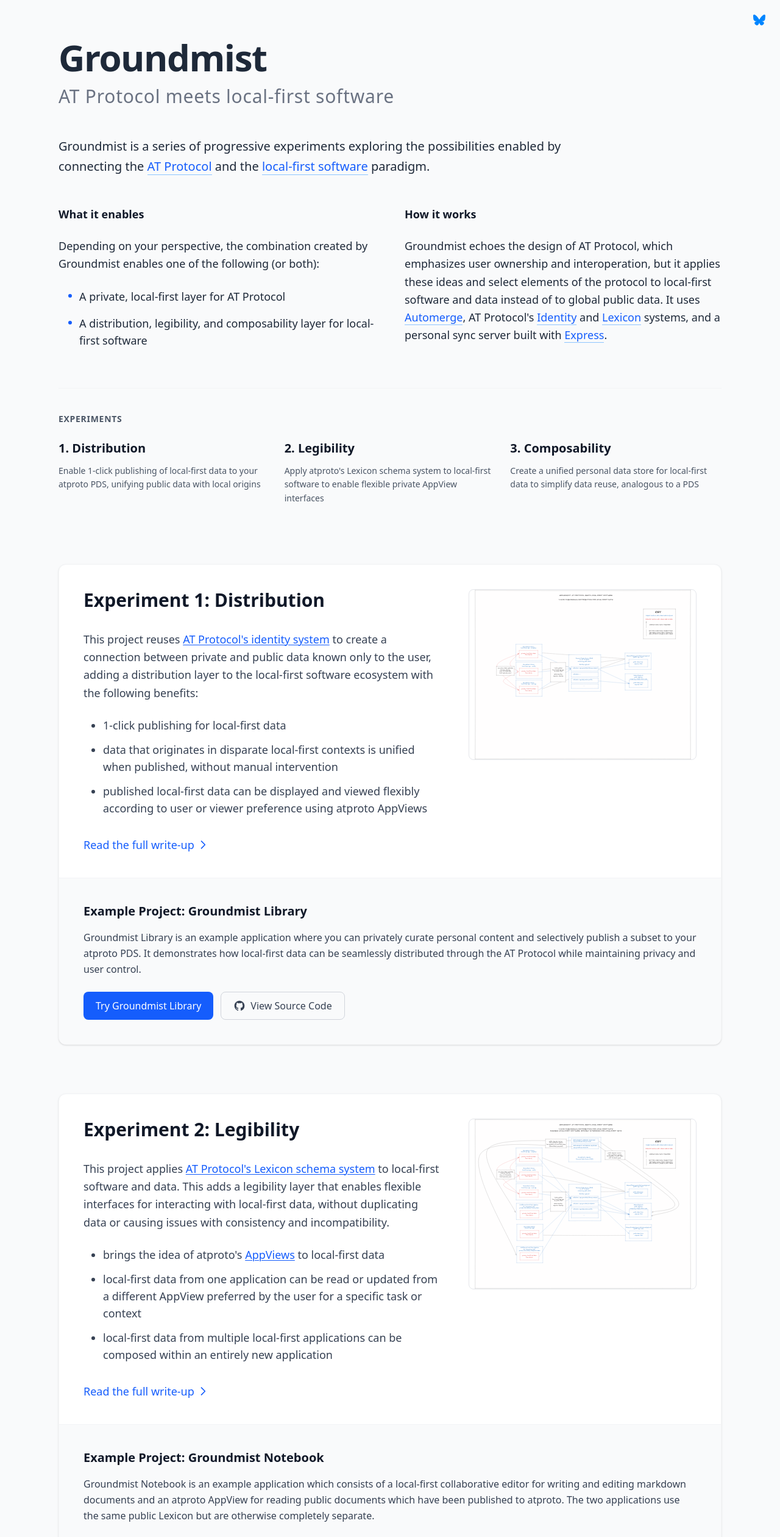
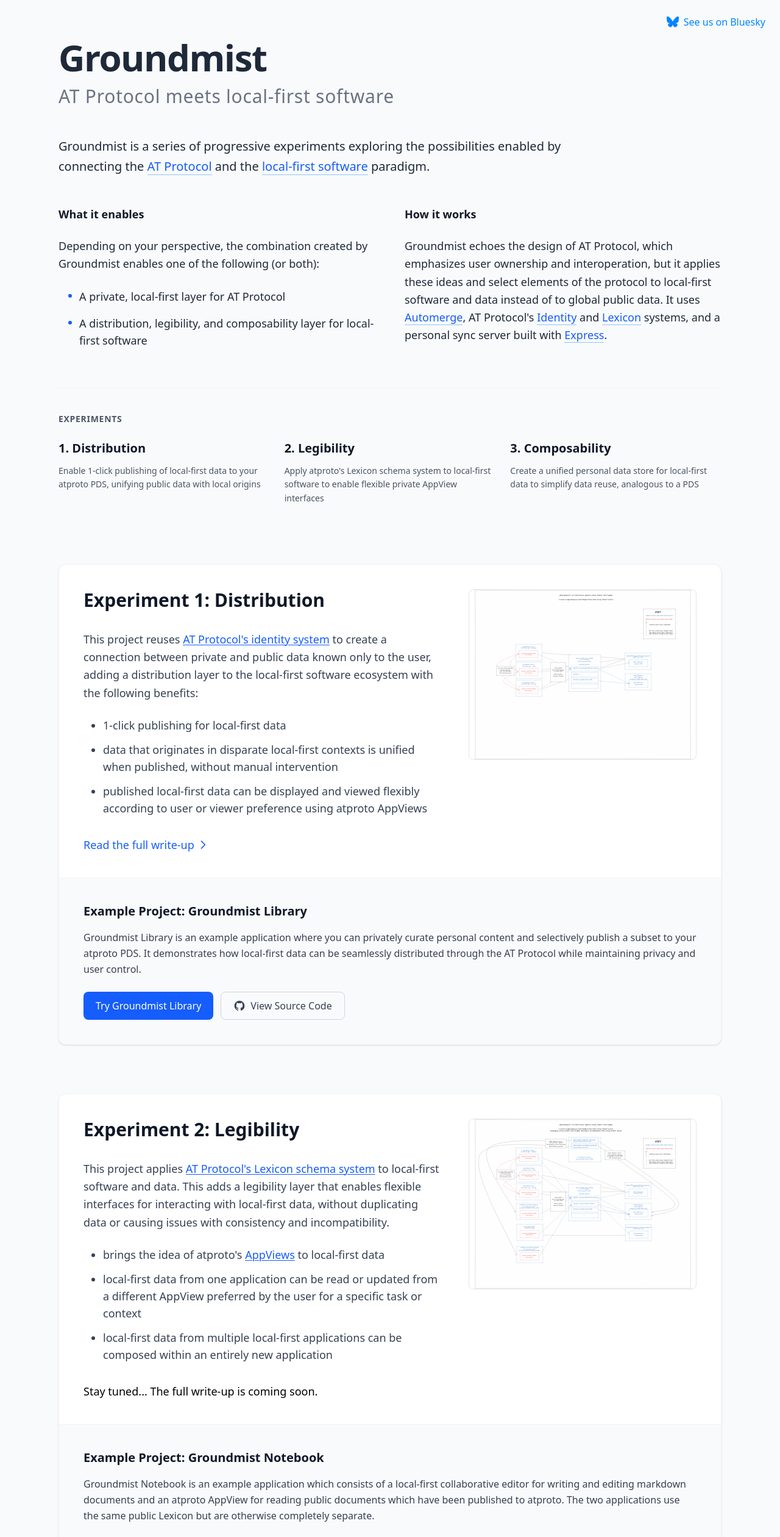
Before and after one commit to grjte/groundmist-website, a React (Vite) app: page / in a window 1280 px wide. Shown: the top 2520 px of the page at 61% size. Built offline with nearby package versions, Linux system fonts and the light colour scheme.

Commit message:
feat: update links & minor display text

```diff
--- a/src/App.tsx
+++ b/src/App.tsx
@@ -39,16 +39,16 @@ function App() {
 
       {/* Add header with social links */}
       <header className="absolute top-0 right-0 p-6">
-        <div className="flex items-center gap-4">
         <a
           href="https://bsky.app/profile/grjte.sh"
           target="_blank"
           rel="noopener noreferrer"
           className="text-[#0085FF] hover:text-[#0066CC] transition-colors"
         >
-            <svg className="w-5 h-auto" xmlns="http://www.w3.org/2000/svg" fill="none" viewBox="0 0 568 501"><title>Bluesky butterfly logo</title><path fill="currentColor" d="M123.121 33.664C188.241 82.553 258.281 181.68 284 234.873c25.719-53.192 95.759-152.32 160.879-201.21C491.866-1.611 568-28.906 568 57.947c0 17.346-9.945 145.713-15.778 166.555-20.275 72.453-94.155 90.933-159.875 79.748C507.222 323.8 536.444 388.56 473.333 453.32c-119.86 122.992-172.272-30.859-185.702-70.281-2.462-7.227-3.614-10.608-3.631-7.733-.017-2.875-1.169.506-3.631 7.733-13.43 39.422-65.842 193.273-185.702 70.281-63.111-64.76-33.89-129.52 80.986-149.071-65.72 11.185-139.6-7.295-159.875-79.748C9.945 203.659 0 75.291 0 57.946 0-28.906 76.135-1.612 123.121 33.664Z"></path></svg>
+          <div className="flex items-center gap-2">
+            <svg className="w-5 h-auto" xmlns="http://www.w3.org/2000/svg" fill="none" viewBox="0 0 568 501"><title>Bluesky butterfly logo</title><path fill="currentColor" d="M123.121 33.664C188.241 82.553 258.281 181.68 284 234.873c25.719-53.192 95.759-152.32 160.879-201.21C491.866-1.611 568-28.906 568 57.947c0 17.346-9.945 145.713-15.778 166.555-20.275 72.453-94.155 90.933-159.875 79.748C507.222 323.8 536.444 388.56 473.333 453.32c-119.86 122.992-172.272-30.859-185.702-70.281-2.462-7.227-3.614-10.608-3.631-7.733-.017-2.875-1.169.506-3.631 7.733-13.43 39.422-65.842 193.273-185.702 70.281-63.111-64.76-33.89-129.52 80.986-149.071-65.72 11.185-139.6-7.295-159.875-79.748C9.945 203.659 0 75.291 0 57.946 0-28.906 76.135-1.612 123.121 33.664Z"></path></svg>See us on Bluesky
+          </div>
         </a>
-        </div>
       </header>
 
       <main className="max-w-4xl lg:max-w-5xl xl:max-w-6xl mx-auto px-6 lg:px-8 py-16 space-y-24">
@@ -179,7 +179,7 @@ function App() {
                   </div>
 
                   <div className="flex items-center space-x-6">
-                    <a href="#" className="group inline-flex items-center text-blue-600 hover:text-blue-800">
+                    <a href="https://hackmd.io/@grjte/groundmist-distribution" className="group inline-flex items-center text-blue-600 hover:text-blue-800" target="_blank" rel="noreferrer noopener">
                       <span className="inline-flex items-center text-lg font-medium">
                         Read the full write-up
                         <svg className="w-5 h-5 ml-1 transform transition-transform group-hover:translate-x-1" fill="none" stroke="currentColor" viewBox="0 0 24 24">
@@ -270,14 +270,14 @@ function App() {
                   </div>
 
                   <div className="flex items-center space-x-6">
-                    <a href="#" className="group inline-flex items-center text-blue-600 hover:text-blue-800">
+                    {/* <a href="#" className="group inline-flex items-center text-blue-600 hover:text-blue-800"> */}
                     <span className="inline-flex items-center text-lg font-medium">
-                        Read the full write-up
-                        <svg className="w-5 h-5 ml-1 transform transition-transform group-hover:translate-x-1" fill="none" stroke="currentColor" viewBox="0 0 24 24">
+                      Stay tuned... The full write-up is coming soon.
+                      {/* <svg className="w-5 h-5 ml-1 transform transition-transform group-hover:translate-x-1" fill="none" stroke="currentColor" viewBox="0 0 24 24">
                         <path strokeLinecap="round" strokeLinejoin="round" strokeWidth={2} d="M9 5l7 7-7 7" />
-                        </svg>
+                      </svg> */}
                     </span>
-                    </a>
+                    {/* </a> */}
                   </div>
                 </div>
 
@@ -356,14 +356,14 @@ function App() {
                   </div>
 
                   <div className="flex items-center space-x-6">
-                    <a href="#" className="group inline-flex items-center text-blue-600 hover:text-blue-800">
+                    {/* <a href="#" className="group inline-flex items-center text-blue-600 hover:text-blue-800"> */}
                     <span className="inline-flex items-center text-lg font-medium">
-                        Read the full write-up
-                        <svg className="w-5 h-5 ml-1 transform transition-transform group-hover:translate-x-1" fill="none" stroke="currentColor" viewBox="0 0 24 24">
+                      Stay tuned... The full write-up is coming soon.
+                      {/* <svg className="w-5 h-5 ml-1 transform transition-transform group-hover:translate-x-1" fill="none" stroke="currentColor" viewBox="0 0 24 24">
                         <path strokeLinecap="round" strokeLinejoin="round" strokeWidth={2} d="M9 5l7 7-7 7" />
-                        </svg>
+                      </svg> */}
                     </span>
-                    </a>
+                    {/* </a> */}
                   </div>
                 </div>
 
```
Lines whose indentation alone changed are shown as unchanged.
